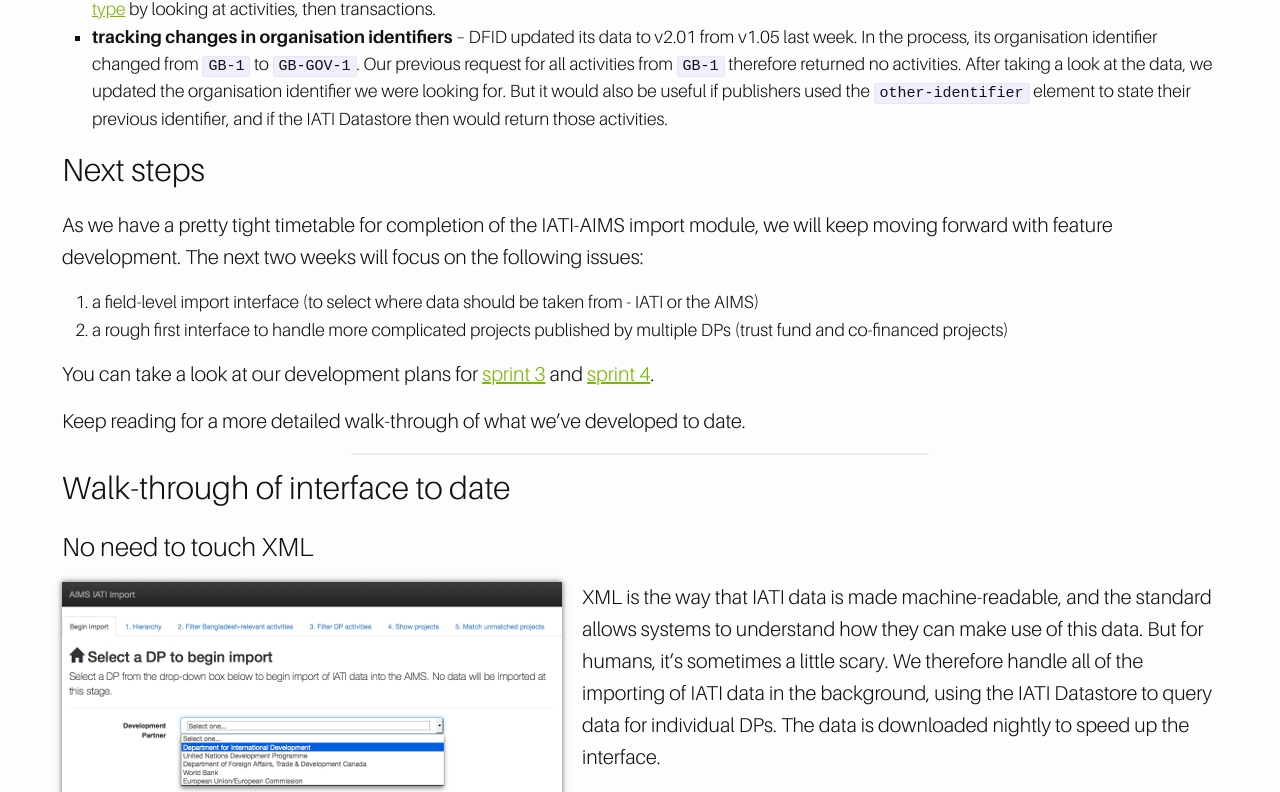
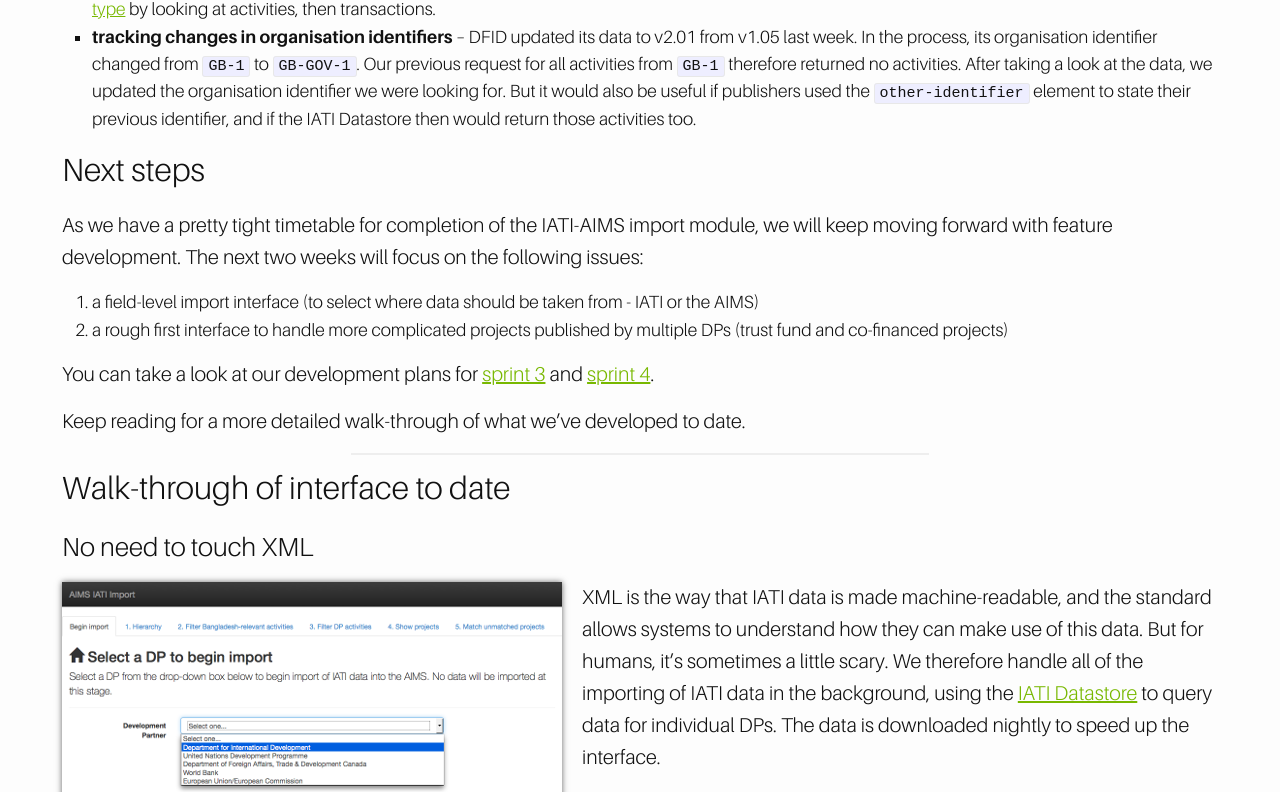
Before and after one commit to BD-IATI/bd-iati.github.io, a Jekyll site: the page built from _posts/2016-03-07-what-we-learned-in-3-weeks.md, in a window 1280 px wide and 1400 px high, scrolled down 888 px. Shown: the part 179-971 px from the top of the window. Built offline with Jekyll 4.4.1, drawn with Linux system fonts in a browser that asks for light colours; comment, search, counter and statistics services are not loaded; some of the changed lines change nothing that is shown; some of the changed text lies outside the part shown.

Commit message:
Fix some typos

```diff
--- a/_posts/2016-03-07-what-we-learned-in-3-weeks.md
+++ b/_posts/2016-03-07-what-we-learned-in-3-weeks.md
@@ -28,7 +28,7 @@ We also have a good first version of the front-end working. We have [some screen
 We've come across some interesting challenges and questions -- some of them to do with the data, and some of them more conceptual questions.
 
 * **establishing "main" or "dominant" classifications** -- aid type, for example, can be published in many different places -- either in activities or in transactions. This becomes more complicated when using hierarchical activities. We came up with [a methodology for calculating the "dominant" aid type](https://github.com/BD-IATI/edi/issues/3) by looking at activities, then transactions.
-* **tracking changes in organisation identifiers** -- DFID updated its data to v2.01 from v1.05 last week. In the process, its organisation identifier changed from `GB-1` to `GB-GOV-1`. Our previous request for all activities from `GB-1` therefore returned no activities. After taking a look at the data, we updated the organisation identifier we were looking for. But it would also be useful if publishers used the `other-identifier` element to state their previous identifier, and if the IATI Datastore then would return those activities.
+* **tracking changes in organisation identifiers** -- DFID updated its data to v2.01 from v1.05 last week. In the process, its organisation identifier changed from `GB-1` to `GB-GOV-1`. Our previous request for all activities from `GB-1` therefore returned no activities. After taking a look at the data, we updated the organisation identifier we were looking for. But it would also be useful if publishers used the `other-identifier` element to state their previous identifier, and if the IATI Datastore then would return those activities too.
 
 ## Next steps
 
@@ -49,7 +49,7 @@ Keep reading for a more detailed walk-through of what we've developed to date.
 
 ![Select a DP to import](/img/aims-import-1-sm.png "Select a DP to import"){: .img-caption }
 
-XML is the way that IATI data is made machine-readable, and the standard allows systems to understand how they can make use of this data. But for humans, it's sometimes a little scary. We therefore handle all of the importing of IATI data in the background, using the IATI Datastore to query data for individual DPs. The data is downloaded nightly to speed up the interface.
+XML is the way that IATI data is made machine-readable, and the standard allows systems to understand how they can make use of this data. But for humans, it's sometimes a little scary. We therefore handle all of the importing of IATI data in the background, using the [IATI Datastore](http://datastore.iatistandard.org) to query data for individual DPs. The data is downloaded nightly to speed up the interface.
 
 <hr class="hidden" />
 
@@ -77,7 +77,7 @@ In order to simplify this process, we automatically deselect all activities wher
 2. activities which are not in **Implementation** stage (excluding all closed activities)
 3. the [aid type](http://iatistandard.org/201/codelists/AidType/) is `B03` or `B04` (contributions to specific programs run by NGOs and multilaterals; and basket funds / pooled funds)
 
-The specific crtiera we use will certainly need to change. The first two criteria will need to be adjusted according to the Standard Operating Procedures of the AIMS, and the third criteria might not be necessary or appropriate given the following step (see below).
+The specific criteria we use will certainly need to change. The first two criteria will need to be adjusted according to the Standard Operating Procedures of the AIMS, and the third criteria might not be necessary or appropriate given the following step (see below).
 
 An interesting question which we need to explore further is what to do with remaining activities that have less than 100% tagged as Bangladesh.
 
```
